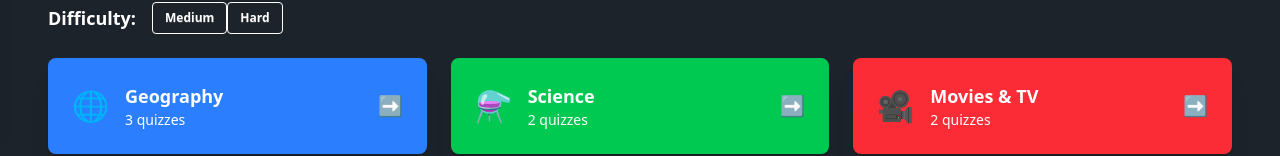
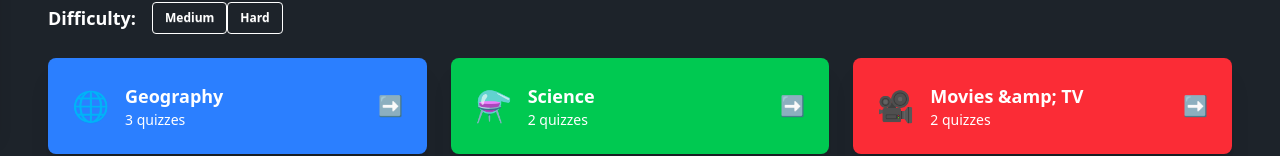
Before and after one commit to MrSanito/quizMaster, a Next.js app: page /dashu in a window 1280 px wide. Shown: the part 666-822 px from the top of the page. Built offline with nearby package versions, Linux system fonts and the light colour scheme; no server answers.

Commit message:
fix: disable ESLint rule for unescaped entities

```diff
--- a/app/dashu/page.js
+++ b/app/dashu/page.js
@@ -1,3 +1,4 @@
+/* eslint-disable react/no-unescaped-entities */
 "use client"; // Add this at the top of the file
 import { FaCheckCircle, FaFire, FaStar, FaTrophy } from "react-icons/fa";
 import React, { useEffect, useState } from "react";
@@ -6,7 +7,7 @@ const CategoryQuizzes = () => {
   const categories = [
     { name: "Geography", quizzes: 3, color: "bg-blue-500", icon: "🌐" },
     { name: "Science", quizzes: 2, color: "bg-green-500", icon: "⚗️" },
-    { name: "Movies & TV", quizzes: 2, color: "bg-red-500", icon: "🎥" },
+    { name: "Movies &amp; TV", quizzes: 2, color: "bg-red-500", icon: "🎥" },
     { name: "Music", quizzes: 2, color: "bg-purple-500", icon: "🎵" },
     { name: "History", quizzes: 2, color: "bg-yellow-500", icon: "📚" },
     { name: "Sports", quizzes: 2, color: "bg-green-600", icon: "⚽" },
@@ -96,11 +97,12 @@ const CategoryQuizzes = () => {
           <div className="space-y-3">
             <h2 className="text-lg font-semibold">Daily Quiz Challenge</h2>
             <h3 className="text-md font-bold">
-              Today's Topic: Science & Nature
+              {"Today's Topic: Science & Nature"}
             </h3>
             <p className="text-sm text-gray-600">
-              Test your knowledge in today&apos;s quiz about Earth&apos;s
-              atmosphere and environmental science.
+              {
+                "Test your knowledge in today's quiz about Earth's atmosphere and environmental science."
+              }
             </p>
             <div className="flex justify-start space-x-4 mt-3">
               <p className="text-sm">
```
Also changed, not shown: 1 other file (tests, documents, lock files or other folders).
